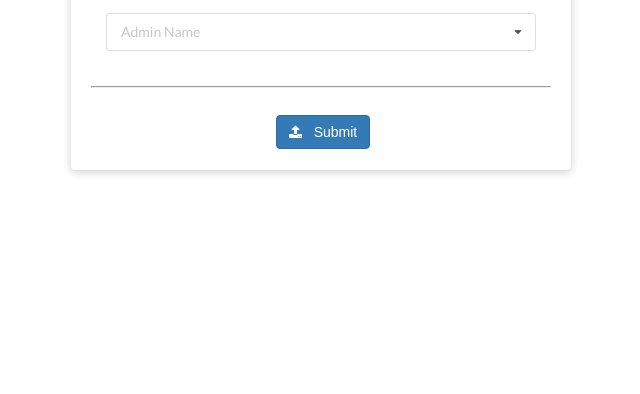
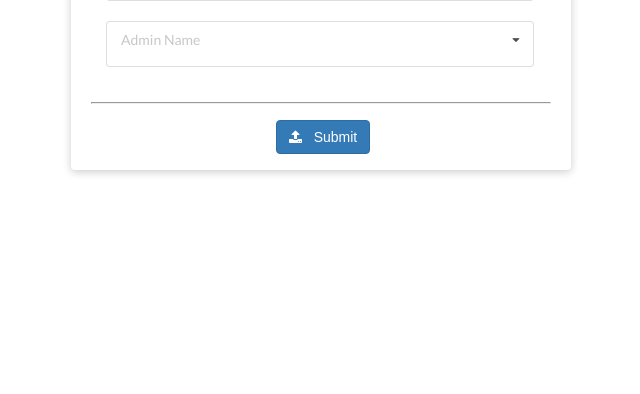
Before and after one commit to swapnil283sd/ActiveAdmin, a PHP site: page /getrequest.html in a window 1280 px wide. Shown: the part 330-724 px from the top of the page, without its empty margins (319-959 px from the left). Run offline with PHP 8.4, Linux system fonts and the light colour scheme; some libraries are stand-ins or nearby versions.

Commit message:
Deepali
getrequest.html and css added

```diff
--- a/Bootstrap-Repository-master/bootstrap/css/getrequest.css
+++ b/Bootstrap-Repository-master/bootstrap/css/getrequest.css
@@ -52,7 +52,7 @@ body{
 .submitbutton{
     margin: auto;
     text-align: center;
-    padding-top: 20px;
+    padding-top: 09px;
     padding-left: 185px;
 }
 hr {
@@ -65,3 +65,8 @@ hr {
     border-width: 1px;
 
 }
+
+.dropdowndiv{
+    height: 46px;
+    width: 428px;
+}
```
